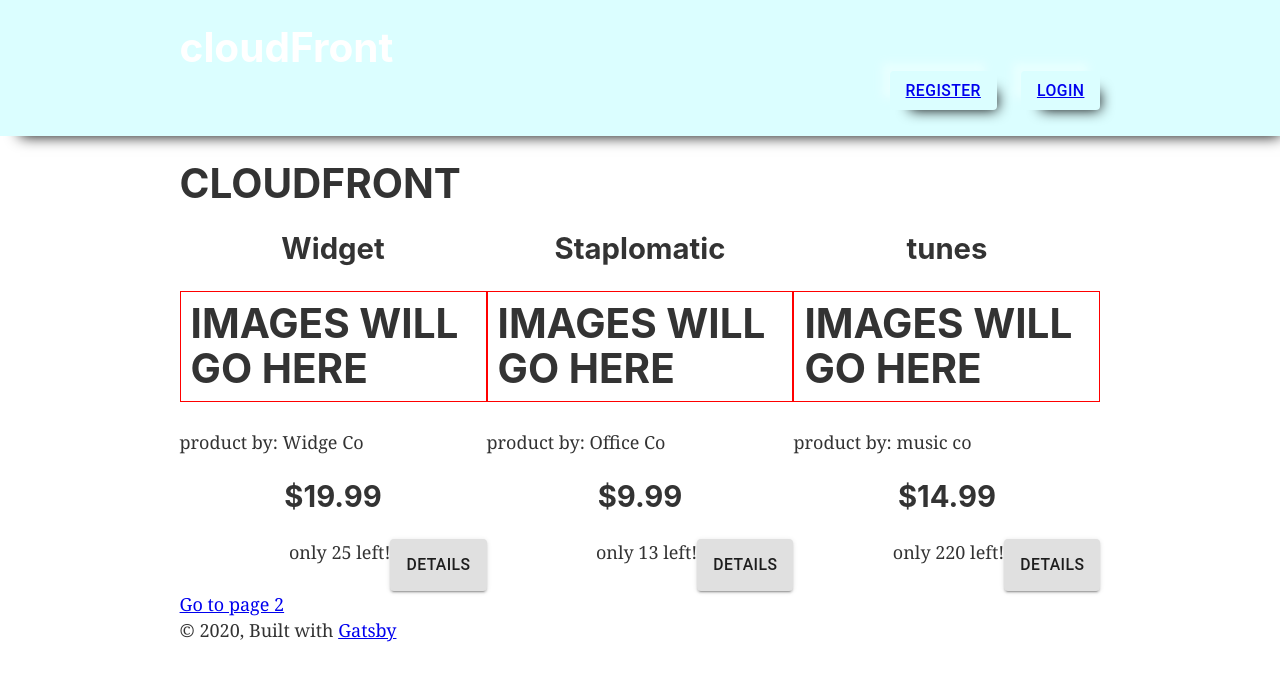
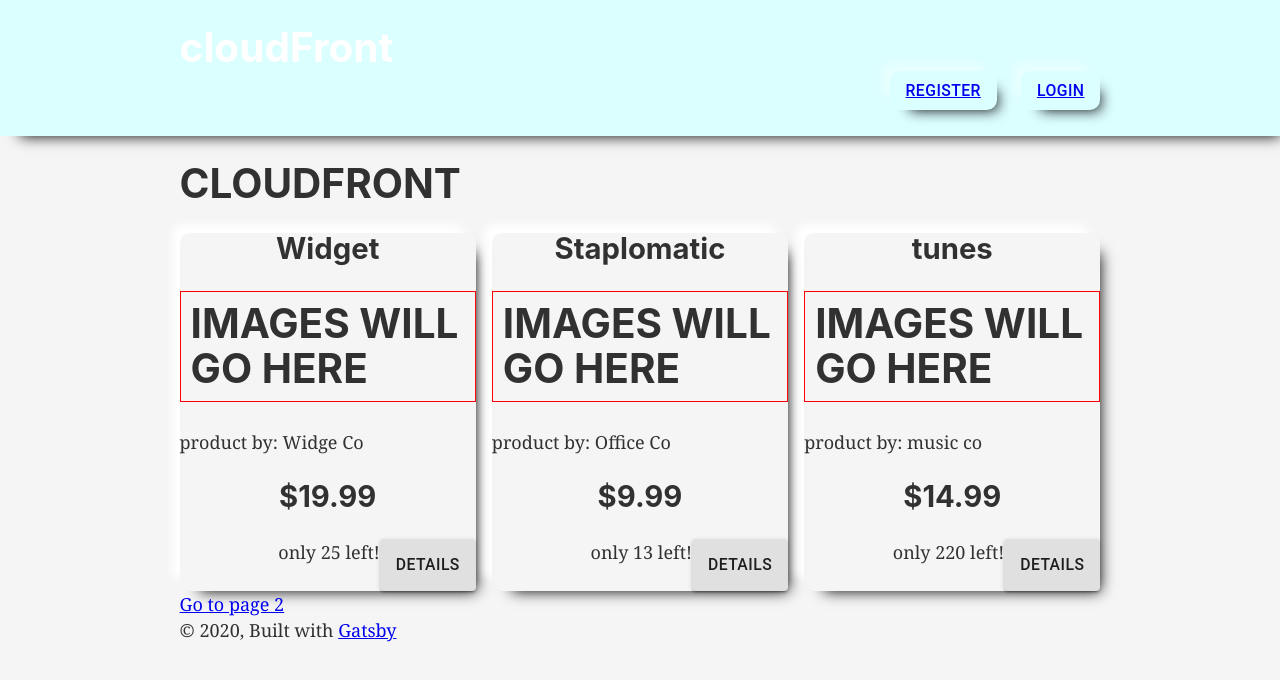
Before and after one commit to The-Ryan-Mobley/cloudFront, a Gatsby site in the folder client/: page / in a window 1280 px wide. Built offline with nearby package versions, Linux system fonts and the light colour scheme; Gatsby itself is replaced by a stand-in of ours.

Commit message:
some styling

```diff
--- a/client/src/components/frontPageProduct.js
+++ b/client/src/components/frontPageProduct.js
@@ -4,6 +4,8 @@ import PropTypes from "prop-types"
 import Button from '@material-ui/core/Button';
 
 import Grid from '@material-ui/core/Grid';
+
+import {FrontPageProductGrid} from "./styledComponents";
 
 export default function FrontPageProduct (props) {
     const [currentPrice, setPrice] = useState(0.00);
@@ -14,7 +16,7 @@ export default function FrontPageProduct (props) {
         }
     },[])
     return (
-        <Grid container>
+        <FrontPageProductGrid container>
             <Grid item container xs={12} direction="column" justify="center" alignItems="center">
                 <h2>{props.productData.productName}</h2>
                 <h1 className="placeholder">IMAGES WILL GO HERE</h1>
@@ -31,6 +33,6 @@ export default function FrontPageProduct (props) {
             </Grid>
 
 
-        </Grid>
+        </FrontPageProductGrid>
     )
 }
--- a/client/src/components/layout.css
+++ b/client/src/components/layout.css
@@ -2,6 +2,7 @@ html {
   font-family: sans-serif;
   -ms-text-size-adjust: 100%;
   -webkit-text-size-adjust: 100%;
+
 }
 body {
   margin: 0;
--- a/client/src/components/style.css
+++ b/client/src/components/style.css
@@ -1,3 +1,6 @@
+html{
+    background-color: #f5f5f5;
+}
 .placeholder{
     border-color: red;
     border-style: solid;
--- a/client/src/components/styledComponents.js
+++ b/client/src/components/styledComponents.js
@@ -6,5 +6,11 @@ import Grid from '@material-ui/core/Grid';
 
 export const HeaderButton = styled(Button)({
     backgroundColor: "#dbfeff",
+    borderRadius: "10px 10px 10px 10px",
     boxShadow: "-10px -10px 10px -2px #e8ffff, 10px 10px 14px -10px #000000",
+
 });
+export const FrontPageProductGrid = styled(Grid)({
+    borderRadius: "10px 10px 10px 10px",
+    boxShadow: "-10px -10px 10px -2px #ffffff, 10px 10px 14px -10px #000000",
+})
--- a/client/src/pages/index.js
+++ b/client/src/pages/index.js
@@ -40,7 +40,7 @@ const IndexPage = () => {
       <Grid container>
         <SEO title="Home" />
         <h1>CLOUDFRONT</h1>
-        <Grid container direction="row">
+        <Grid container direction="row" spacing={2}>
           {dailyDealProducts.map(item => (
             <Grid item xs={4}>
               <FrontPageProduct key={item.id} productData={item}/>
```
